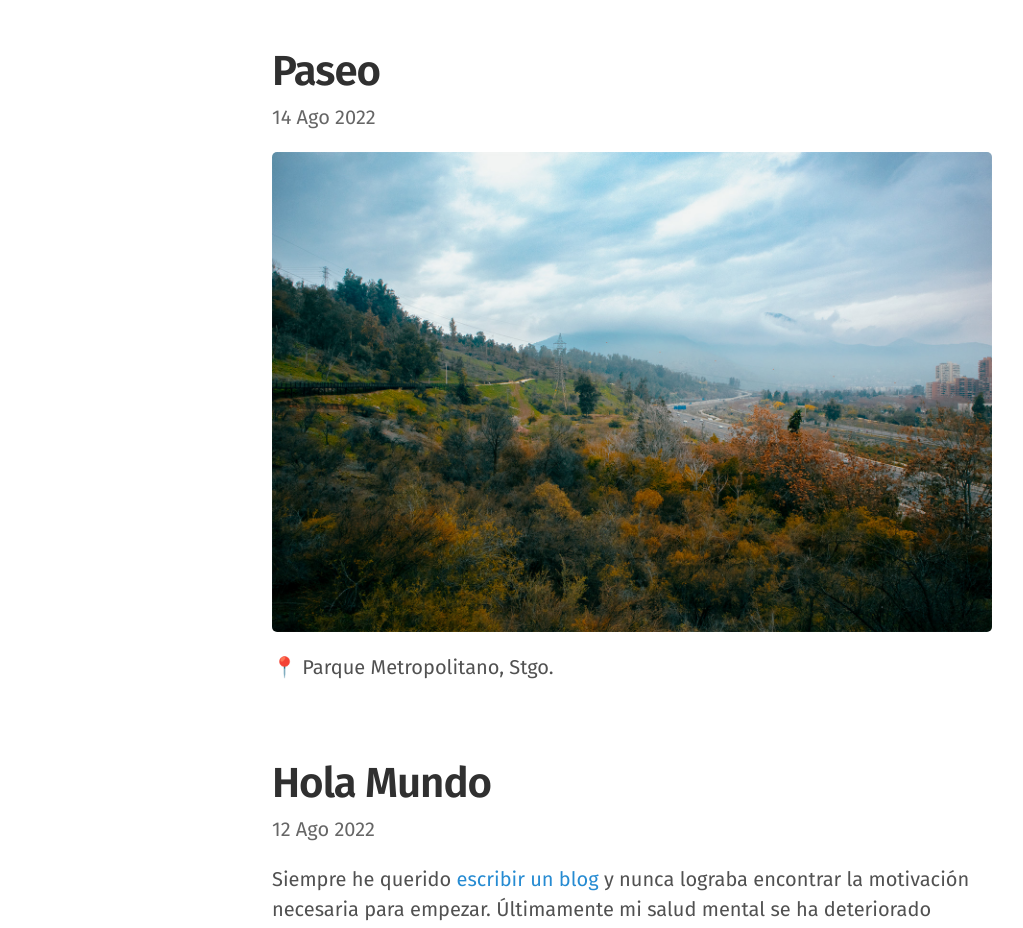
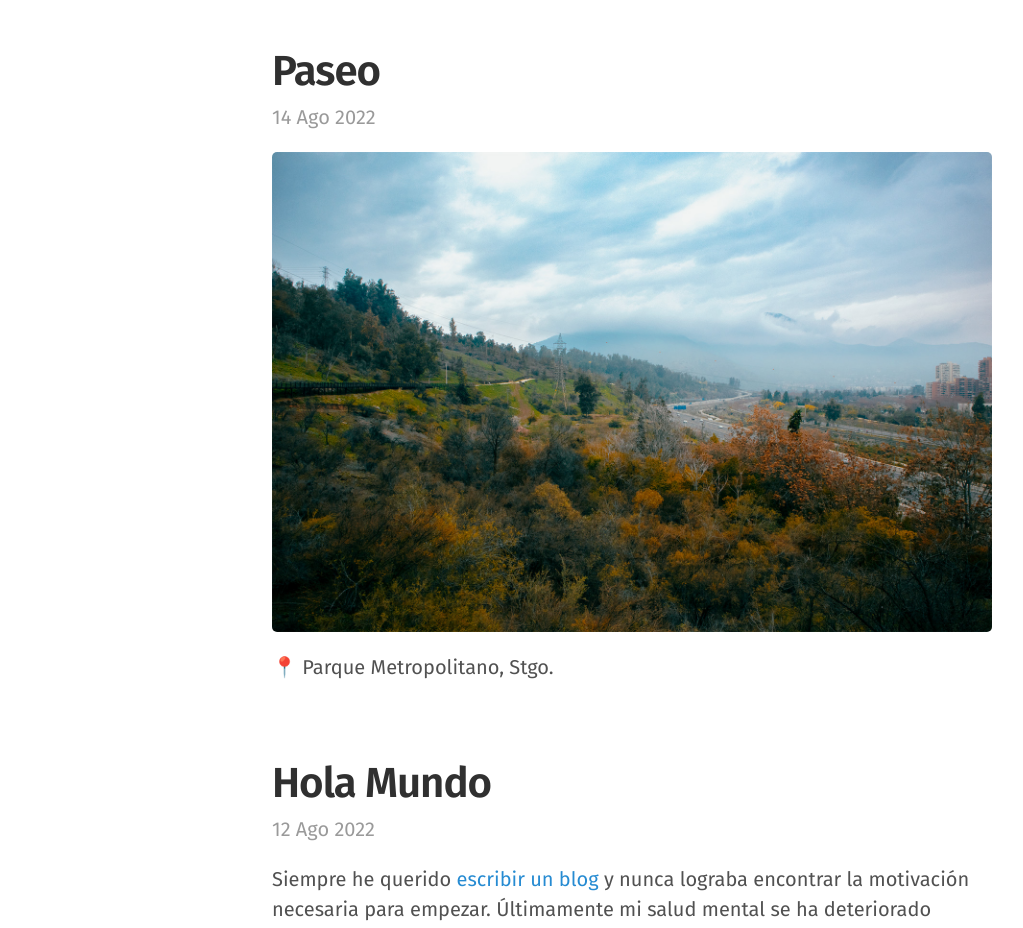
Before and after one commit to darriagada/darriagada.github.io, a Jekyll site: the page built from index.html, in a window 1280 px wide. Shown: the part 146-1074 px from the top of the page, without its empty margins (8-1031 px from the left). Built offline with Jekyll 4.4.1, drawn with Linux system fonts in a browser that asks for light colours; the list of posts is cut into pages by our own code; comment, search, counter and statistics services are not loaded.

Commit message:
Update lanyon.css

```diff
--- a/public/css/lanyon.css
+++ b/public/css/lanyon.css
@@ -391,7 +391,7 @@ a.sidebar-nav-item:focus {
   display: block;
   margin-top: 0.5rem; /* -.5rem */
   margin-bottom: 1rem;
-  color: #666;
+  color: #9a9a9a;
 }
 
 /* Related posts */
```
